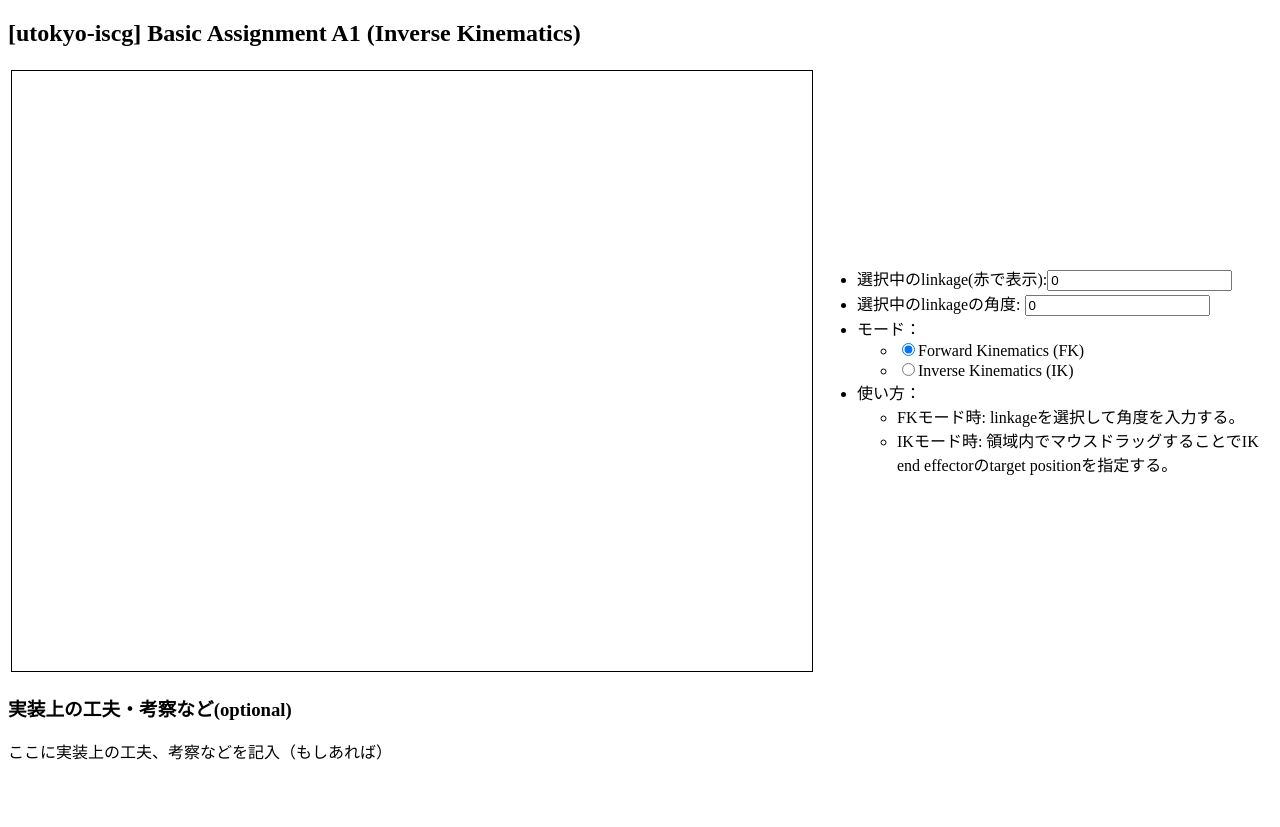
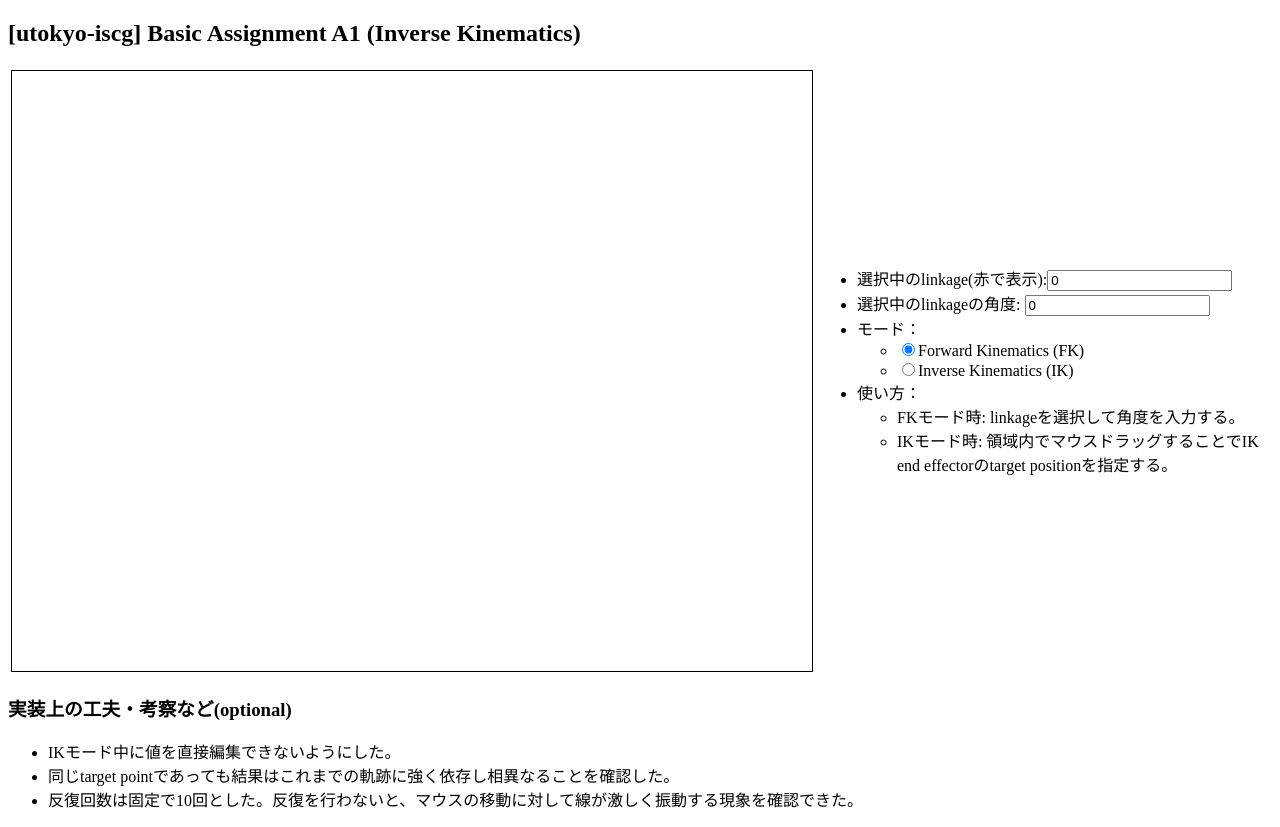
Before and after one commit to caphosra/webgl-course, a website built with webpack: page 02_inverse/index.html in a window 1280 px wide. Before the commit the page ends 800 px from the top, so only its background shows below. Built offline with nearby package versions, Linux system fonts and the light colour scheme; a script that the page names is missing.

Commit message:
[02_inverse] Add the description

```diff
--- a/02_inverse/index.html
+++ b/02_inverse/index.html
@@ -98,6 +98,15 @@
         </table>
 
         <h3>実装上の工夫・考察など(optional)</h3>
-        <p>ここに実装上の工夫、考察などを記入（もしあれば）</p>
+        <ul>
+            <li>IKモード中に値を直接編集できないようにした。</li>
+            <li>
+                同じtarget
+                pointであっても結果はこれまでの軌跡に強く依存し相異なることを確認した。
+            </li>
+            <li>
+                反復回数は固定で10回とした。反復を行わないと、マウスの移動に対して線が激しく振動する現象を確認できた。
+            </li>
+        </ul>
     </body>
 </html>
```
